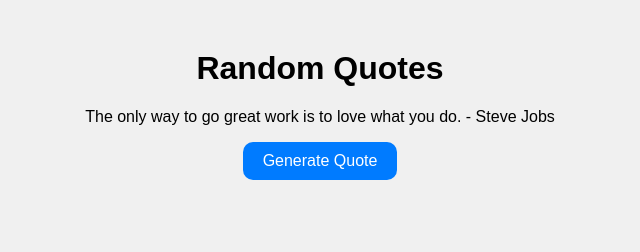
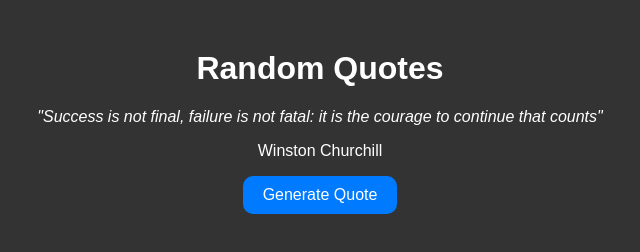
Before and after one commit to NatashaFomi/random-quotes, a plain HTML site: page index.html in a window 1280 px wide. Both pictures are taken after a click on the button "Generate Quote". Shown: the whole page, without its empty margins (320-960 px from the left). Drawn offline with Linux system fonts and the light colour scheme.

Commit message:
My changes

```diff
--- a/index.html
+++ b/index.html
@@ -9,8 +9,9 @@
   <body>
     <div class="container">
       <h1>Random Quotes</h1>
-      <p id="quote">Click the button to get a random quotes</p>
-      <button id="generate-btn">Generate Quote</button>
+      <p id="quote" class="quote">Click the button to get a random quotes</p>
+      <p id="quote-author">(author)</p>
+      <button id="generate-btn" class="btn">Generate Quote</button>
     </div>
     <script src="script.js"></script>
   </body>
--- a/script.js
+++ b/script.js
@@ -1,16 +1,140 @@
 const quotes = [
-  "The only way to go great work is to love what you do. - Steve Jobs",
-  "Innovation distinguishes between a leader and a follower. - Steve Jobes",
-  "Your time is limited, so dont waste it living someone elsses life. - Steve Jobs",
+  {
+    quote: "The only way to do great work is to love what you do",
+    author: "Steve Jobs",
+  },
+  {
+    quote: "Innovation distinguishes between a leader and a follower",
+    author: "Steve Jobs",
+  },
+  {
+    quote: "Your time is limited, so don't waste it living someone else's life",
+    author: "Steve Jobs",
+  },
+  {
+    quote:
+      "The future belongs to those who believe in the beauty of their dreams",
+    author: "Eleanor Roosevelt",
+  },
+  {
+    quote: "It always seems impossible until it's done",
+    author: "Nelson Mandela",
+  },
+  {
+    quote:
+      "Success is not final, failure is not fatal: it is the courage to continue that counts",
+    author: "Winston Churchill",
+  },
+  {
+    quote: "Believe you can and you're halfway there",
+    author: "Theodore Roosevelt",
+  },
+  {
+    quote:
+      "The only person you are destined to become is the person you decide to be",
+    author: "Ralph Waldo Emerson",
+  },
+  {
+    quote: "Do what you can, with what you have, where you are",
+    author: "Theodore Roosevelt",
+  },
+  {
+    quote: "Everything you've ever wanted is on the other side of fear",
+    author: "George Addair",
+  },
+  {
+    quote: "The secret of getting ahead is getting started",
+    author: "Mark Twain",
+  },
+  {
+    quote: "Don't watch the clock; do what it does. Keep going",
+    author: "Sam Levenson",
+  },
+  {
+    quote: "The best way to predict the future is to create it",
+    author: "Peter Drucker",
+  },
+  {
+    quote: "Act as if what you do makes a difference. It does",
+    author: "William James",
+  },
+  {
+    quote: "You miss 100% of the shots you don't take",
+    author: "Wayne Gretzky",
+  },
+  {
+    quote: "Whether you think you can or you think you can't, you're right",
+    author: "Henry Ford",
+  },
+  {
+    quote: "If you want to lift yourself up, lift up someone else",
+    author: "Booker T. Washington",
+  },
+  {
+    quote: "The harder I work, the luckier I get",
+    author: "Samuel Goldwyn",
+  },
+  {
+    quote: "Dream big and dare to fail",
+    author: "Norman Vincent Peale",
+  },
+  {
+    quote: "Happiness depends upon ourselves",
+    author: "Aristotle",
+  },
+  {
+    quote: "In the middle of difficulty lies opportunity",
+    author: "Albert Einstein",
+  },
+  {
+    quote: "Life is what happens when you're busy making other plans",
+    author: "John Lennon",
+  },
+  {
+    quote: "Turn your wounds into wisdom",
+    author: "Oprah Winfrey",
+  },
+  {
+    quote: "Everything has beauty, but not everyone sees it",
+    author: "Confucius",
+  },
+  {
+    quote: "It is never too late to be what you might have been",
+    author: "George Eliot",
+  },
+  {
+    quote:
+      "Keep your face always toward the sunshine, and shadows will fall behind you",
+    author: "Walt Whitman",
+  },
+  {
+    quote: "What we think, we become",
+    author: "Buddha",
+  },
+  {
+    quote: "Great things are done by a series of small things brought together",
+    author: "Vincent van Gogh",
+  },
+  {
+    quote: "Creativity takes courage",
+    author: "Henri Matisse",
+  },
+  {
+    quote: "Stay hungry, stay foolish",
+    author: "Steve Jobs",
+  },
 ];
 
 const quoteElement = document.getElementById("quote");
+const quoteAuthorElement = document.getElementById("quote-author");
 const generateBtn = document.getElementById("generate-btn");
 
 function generateRandomQuote() {
   const randomIndex = Math.floor(Math.random() * quotes.length);
   const randomQuote = quotes[randomIndex];
-  quoteElement.textContent = randomQuote;
+  const { quote, author: quoteAuthor } = randomQuote;
+  quoteElement.textContent = quote;
+  quoteAuthorElement.textContent = quoteAuthor;
 }
 
 generateBtn.addEventListener("click", generateRandomQuote);
--- a/styles.css
+++ b/styles.css
@@ -1,6 +1,7 @@
 body {
   font-family: Arial, sans-serif;
-  background-color: #f0f0f0;
+  background-color: #333;
+  color: #fff;
 }
 
 .container {
@@ -9,7 +10,18 @@
   text-align: center;
 }
 
-button {
+.quote {
+  flex-direction: column;
+  gap: 20px;
+  font-style: italic;
+}
+
+.quote::before,
+.quote::after {
+  content: '"';
+}
+
+.btn {
   padding: 10px 20px;
   font-size: 16px;
   background-color: #007bff;
@@ -19,6 +31,6 @@
   border-radius: 10px;
 }
 
-button:hover {
+.btn:hover {
   background-color: #0056b3;
 }
```
